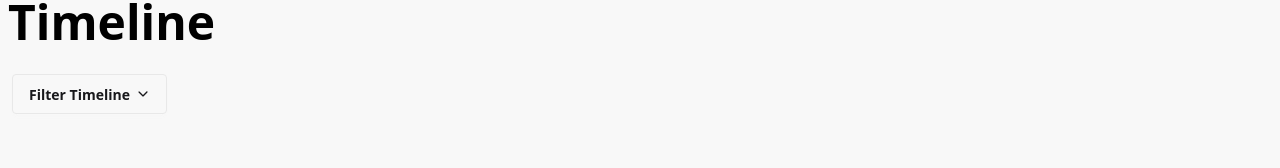
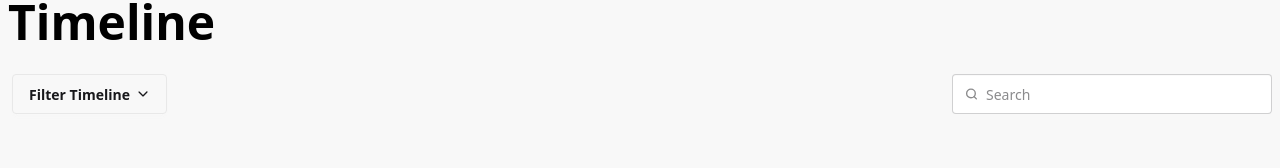
Before and after one commit to ashikur-rahman-programmer/keep-keeper-website, a Next.js app: page /timeline in a window 1280 px wide. Shown: the part 146-314 px from the top of the page. Built offline with nearby package versions, Linux system fonts and the light colour scheme.

Commit message:
added search with dynamic

```diff
--- a/package.json
+++ b/package.json
@@ -14,6 +14,7 @@
     "react-dom": "19.2.4",
     "react-icons": "^5.6.0",
     "react-spinners": "^0.17.0",
+    "react-toastify": "^11.0.5",
     "recharts": "^3.8.1"
   },
   "devDependencies": {
--- a/src/app/(public)/timeline/page.jsx
+++ b/src/app/(public)/timeline/page.jsx
@@ -12,7 +12,9 @@ import useFriends from "@/hook/useFriends";
 const TimelinePage = () => {
   const { active } = useContext(allFriendsContext);
   const { loading } = useFriends();
+
   const [filtered, setFiltered] = useState("all");
+  const [search, setSearch] = useState("");
 
   if (loading) {
     return (
@@ -22,10 +24,17 @@ const TimelinePage = () => {
     );
   }
 
-  const filteredData =
-    filtered === "all" ? active : active.filter((i) => i.type === filtered);
+  const searchText = search.toLowerCase();
 
-  // console.log(active);
+  const filteredData = active
+    .filter((i) => (filtered === "all" ? true : i.type === filtered))
+    .filter((item) => {
+      const name = item.name.toLowerCase();
+      const type = item.type.toLowerCase();
+
+      return name.includes(searchText) || type.includes(searchText);
+    });
+
   return (
     <div className="bg-base-200 px-2">
       <div className="container mx-auto py-20 space-y-6">
@@ -33,7 +42,9 @@ const TimelinePage = () => {
         <h2 className="text-3xl md:text-5xl font-semibold text-black">
           Timeline
         </h2>
-        {/* dropdown */}
+
+        {/* dropdown and search*/}
+        <div className="flex justify-between items-center flex-col md:flex-row gap-4">
           <div className="dropdown dropdown-bottom">
             <div tabIndex={0} role="button" className="btn m-1">
               Filter Timeline <IoIosArrowDown />
@@ -56,6 +67,32 @@ const TimelinePage = () => {
               </li>
             </ul>
           </div>
+          <label className="input">
+            <svg
+              className="h-[1em] opacity-50"
+              xmlns="http://www.w3.org/2000/svg"
+              viewBox="0 0 24 24"
+            >
+              <g
+                strokeLinejoin="round"
+                strokeLinecap="round"
+                strokeWidth="2.5"
+                fill="none"
+                stroke="currentColor"
+              >
+                <circle cx="11" cy="11" r="8"></circle>
+                <path d="m21 21-4.3-4.3"></path>
+              </g>
+            </svg>
+            <input
+              onChange={(e) => setSearch(e.target.value)}
+              type="search"
+              required
+              placeholder="Search"
+            />
+          </label>
+        </div>
+
         {/* cards */}
         {filteredData.length > 0 ? (
           filteredData.map((item, index) => (
--- a/src/app/layout.js
+++ b/src/app/layout.js
@@ -3,6 +3,7 @@ import "./globals.css";
 import Navbar from "@/components/Navbar/Navbar";
 import Footer from "@/components/Footer/Footer";
 import Providers from "@/lib";
+import { ToastContainer } from "react-toastify";
 
 const geistSans = Geist({
   variable: "--font-geist-sans",
@@ -30,6 +31,7 @@ export default function RootLayout({ children }) {
     >
       <body>
         <Providers>{children}</Providers>
+        <ToastContainer />
       </body>
     </html>
   );
--- a/src/components/ToggleBtn/ToggleBtn.jsx
+++ b/src/components/ToggleBtn/ToggleBtn.jsx
@@ -3,6 +3,7 @@ import { allFriendsContext } from "@/context/FriendContext";
 import React, { useContext } from "react";
 import { IoVideocamOutline } from "react-icons/io5";
 import { MdOutlineTextsms, MdOutlineWifiCalling3 } from "react-icons/md";
+import { toast } from "react-toastify";
 
 const ToggleBtn = ({ friend }) => {
   const { active, setActive } = useContext(allFriendsContext);
@@ -19,6 +20,7 @@ const ToggleBtn = ({ friend }) => {
       }),
     };
     setActive([...active, newData]);
+    toast.success(`${type} with ${friend.name} added to timeline`);
   };
   return (
     <div className="grid grid-cols-1 md:grid-cols-3 gap-4">
```
Also changed, not shown: 1 other file (tests, documents, lock files or other folders). Lines whose indentation alone changed are shown as unchanged.
